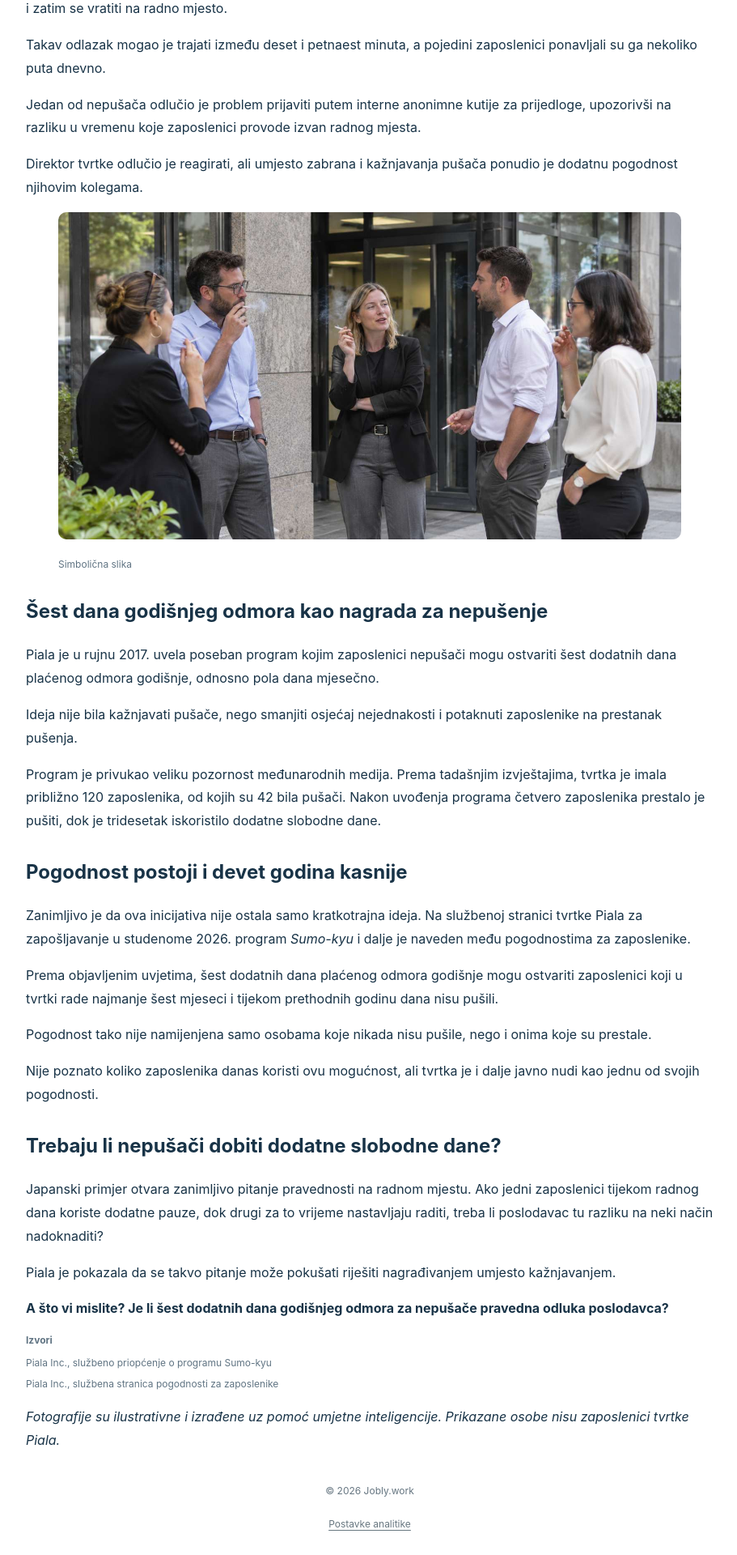
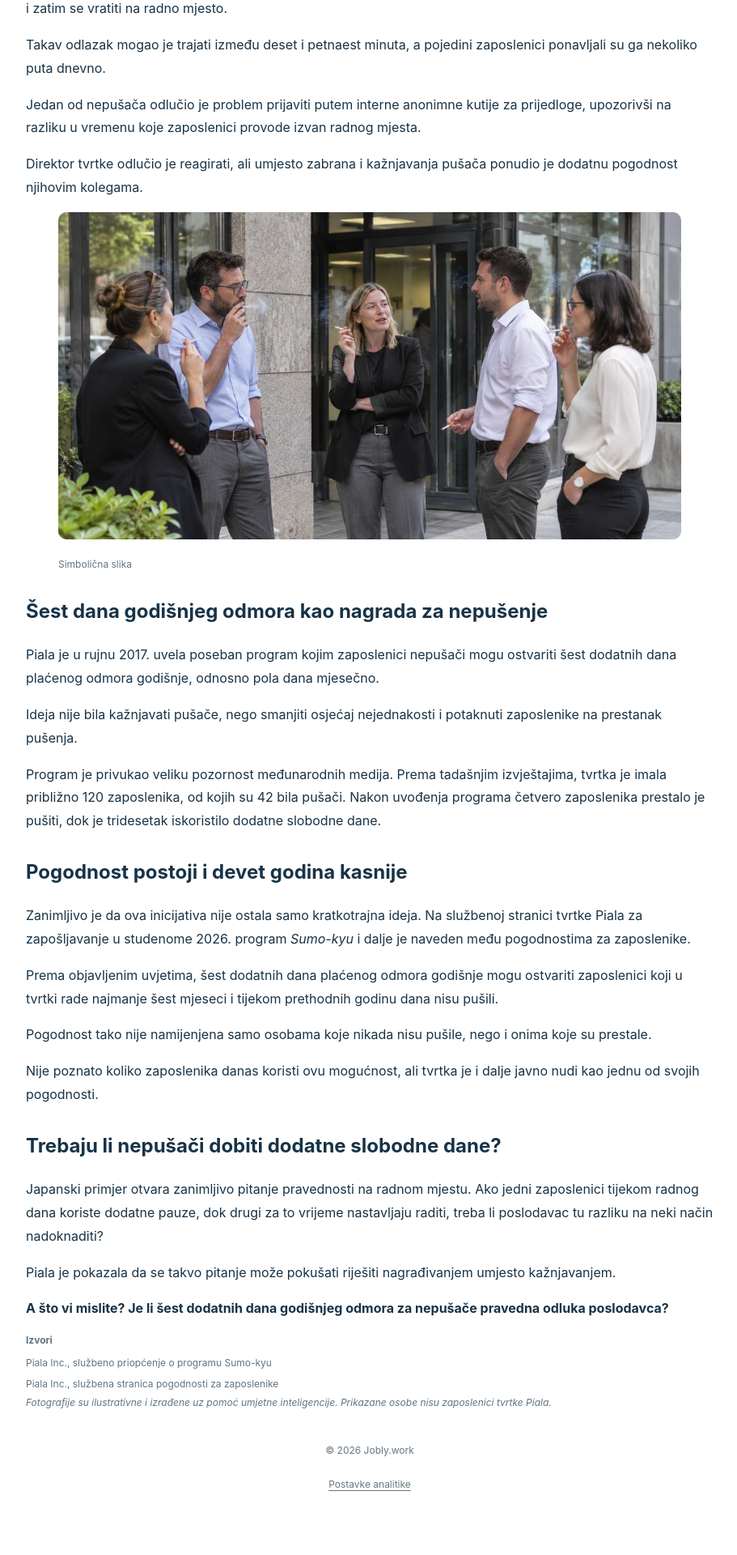
Before and after one commit to Web99-web/jobly.work, a Jekyll site: the page built from hr/vijesti/japan-nepusaci-sest-dana-vise-godisnjeg-odmora/index.html, in a window 1280 px wide. Shown: the part 1820-3740 px from the top of the page at 81% size, without its empty margins (183-1094 px from the left). Built offline with Jekyll 4.4.1, drawn with Linux system fonts in a browser that asks for light colours; after the commit the page ends 3691 px from its top, so only the background shows below that.

Commit message:
Match illustration note font to article sources

```diff
--- a/hr/vijesti/japan-nepusaci-sest-dana-vise-godisnjeg-odmora/index.html
+++ b/hr/vijesti/japan-nepusaci-sest-dana-vise-godisnjeg-odmora/index.html
@@ -31,7 +31,7 @@
 <aside aria-label="Izvori" style="font-size:12px;line-height:1.5;color:var(--muted)"><h3 style="font-size:12px;margin-bottom:8px">Izvori</h3>
 <p style="font-size:12px;font-weight:400;margin:4px 0">Piala Inc., službeno priopćenje o programu Sumo-kyu</p>
 <p style="font-size:12px;font-weight:400;margin:4px 0">Piala Inc., službena stranica pogodnosti za zaposlenike</p></aside>
-<p><em>Fotografije su ilustrativne i izrađene uz pomoć umjetne inteligencije. Prikazane osobe nisu zaposlenici tvrtke Piala.</em></p></article></main><footer>© 2026 Jobly.work</footer><!-- Jobly: optional analytics. Original landing styles and content are preserved. -->
+<p class="photo-credit" style="font-size:12px;line-height:1.5"><em>Fotografije su ilustrativne i izrađene uz pomoć umjetne inteligencije. Prikazane osobe nisu zaposlenici tvrtke Piala.</em></p></article></main><footer>© 2026 Jobly.work</footer><!-- Jobly: optional analytics. Original landing styles and content are preserved. -->
 <style>
 #jobly-privacy-link{display:block;margin:18px auto 24px;padding:5px;border:0;background:none;color:#687780;text-decoration:underline;text-underline-offset:3px;font:12px/1.5 -apple-system,BlinkMacSystemFont,'Segoe UI',Arial,sans-serif;cursor:pointer}
 #jobly-consent[hidden]{display:none}
```
